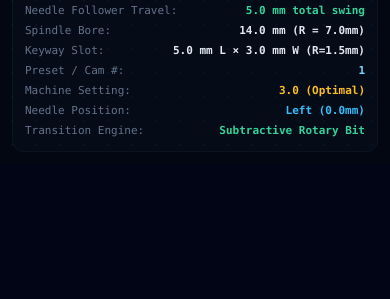
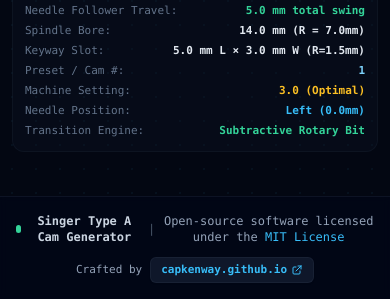
Before and after one commit to CapKenway/Singer-TypeA-Disk-Style-Generator, a Django app: template cam_generator/templates/cam_generator/workbench.html in a window 390 px wide. Shown: the part 2555-2854 px from the top of the page. Before the commit the page ends 2707 px from the top, so only its background shows below. Run offline with Django 5.2, Linux system fonts and the light colour scheme; the template is opened without the code that fills it, so the values that code supplies are empty; parts of the project's set-up code (start-up, migrations or seed data) failed here and were passed over; some libraries are stand-ins or nearby versions.

Commit message:
feat: add MIT license and developer portfolio links to workbench and documentation

```diff
--- a/cam_generator/templates/cam_generator/workbench.html
+++ b/cam_generator/templates/cam_generator/workbench.html
@@ -111,7 +111,7 @@
         </div>
       </div>
 
-      <!-- Quick Specs Badges -->
+      <!-- Quick Specs Badges & Portfolio Link -->
       <div class="hidden sm:flex items-center space-x-2 text-[11px] font-mono">
         <div class="px-2 py-0.5 rounded bg-slate-900/60 border border-slate-800/40 text-slate-300">
           <span class="text-slate-500">OD:</span> 42mm
@@ -122,9 +122,16 @@
         <div class="px-2 py-0.5 rounded bg-slate-900/60 border border-slate-800/40 text-slate-300">
           <span class="text-slate-500">Bore:</span> 14mm
         </div>
-        <div class="px-2 py-0.5 rounded bg-emerald-950/40 border border-emerald-800/40 text-emerald-300">
-          Rotary Cutter &amp; Dwell
-        </div>
+        <a href="https://capkenway.github.io"
+           target="_blank"
+           rel="noopener noreferrer"
+           class="px-2.5 py-0.5 rounded bg-sky-950/70 border border-sky-800/50 hover:border-sky-500 text-sky-300 hover:text-white transition flex items-center gap-1 shadow-sm"
+           title="Developer Portfolio">
+          <svg class="w-3 h-3 text-sky-400" fill="none" viewBox="0 0 24 24" stroke="currentColor">
+            <path stroke-linecap="round" stroke-linejoin="round" stroke-width="2" d="M10 6H6a2 2 0 00-2 2v10a2 2 0 002 2h10a2 2 0 002-2v-4M14 4h6m0 0v6m0-6L10 14" />
+          </svg>
+          capkenway.github.io
+        </a>
       </div>
     </div>
   </header>
@@ -780,6 +787,30 @@
     </form>
   </main>
 
+  <!-- Open-Source Application Footer -->
+  <footer class="mt-8 border-t border-slate-800/40 bg-slate-950/70 py-4 text-xs font-mono text-slate-400 backdrop-blur-sm">
+    <div class="max-w-[1480px] mx-auto px-4 sm:px-6 flex flex-col sm:flex-row items-center justify-between gap-3 text-center sm:text-left">
+      <div class="flex items-center space-x-2">
+        <span class="w-2 h-2 rounded-full bg-emerald-400"></span>
+        <span class="text-slate-300 font-semibold">Singer Type A Cam Generator</span>
+        <span class="text-slate-600">|</span>
+        <span class="text-slate-400">Open-source software licensed under the <a href="https://opensource.org/licenses/MIT" target="_blank" rel="noopener noreferrer" class="text-sky-400 hover:text-sky-300 hover:underline">MIT License</a></span>
+      </div>
+      <div class="flex items-center space-x-2 text-[11px]">
+        <span>Crafted by</span>
+        <a href="https://capkenway.github.io"
+           target="_blank"
+           rel="noopener noreferrer"
+           class="inline-flex items-center gap-1 px-2.5 py-1 rounded-md bg-slate-900 hover:bg-sky-950 border border-slate-800/60 hover:border-sky-500/50 text-sky-400 hover:text-sky-300 transition font-bold group shadow-sm">
+          <span>capkenway.github.io</span>
+          <svg class="w-3 h-3 text-sky-400 group-hover:translate-x-0.5 group-hover:-translate-y-0.5 transition-transform" fill="none" viewBox="0 0 24 24" stroke="currentColor">
+            <path stroke-linecap="round" stroke-linejoin="round" stroke-width="2" d="M10 6H6a2 2 0 00-2 2v10a2 2 0 002 2h10a2 2 0 002-2v-4M14 4h6m0 0v6m0-6L10 14" />
+          </svg>
+        </a>
+      </div>
+    </div>
+  </footer>
+
   <!-- JavaScript Dynamic Stitch Engine & Interactive Canvas Controller -->
   <script>
     let currentStitchCount = parseInt(document.getElementById('stitch_count').value) || 18;
--- a/cam_generator/tests.py
+++ b/cam_generator/tests.py
@@ -294,7 +294,7 @@ class CamViewsTestCase(TestCase):
         self.client = Client()
 
     def test_index_view(self):
-        """Workbench dashboard loads successfully with status 200."""
+        """Workbench dashboard loads successfully with status 200, portfolio link, and license."""
         response = self.client.get(reverse('index_view'))
         self.assertEqual(response.status_code, 200)
         self.assertContains(response, "42mm")
@@ -305,6 +305,8 @@ class CamViewsTestCase(TestCase):
         self.assertContains(response, 'name="dwell_ratio"')
         self.assertContains(response, 'workbench-layout')
         self.assertContains(response, 'straight_wall')
+        self.assertContains(response, 'capkenway.github.io')
+        self.assertContains(response, 'MIT License')
 
     def test_preview_cam_view_dynamic_stitches_and_gear_mode(self):
         """HTMX preview endpoint handles dynamic stitch counts and gear dwell mode."""
```
Also changed, not shown: README.md, 1 other file.
